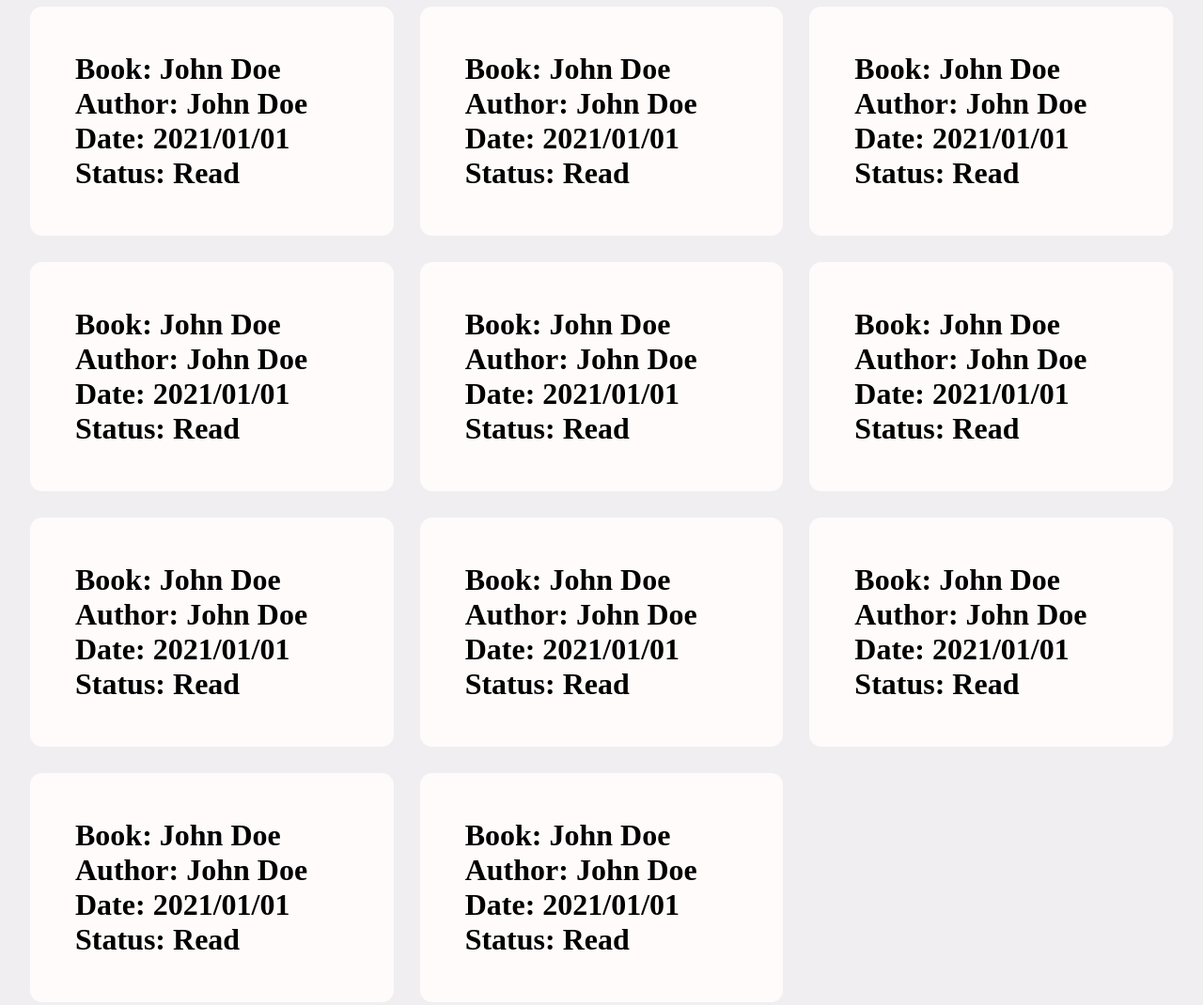
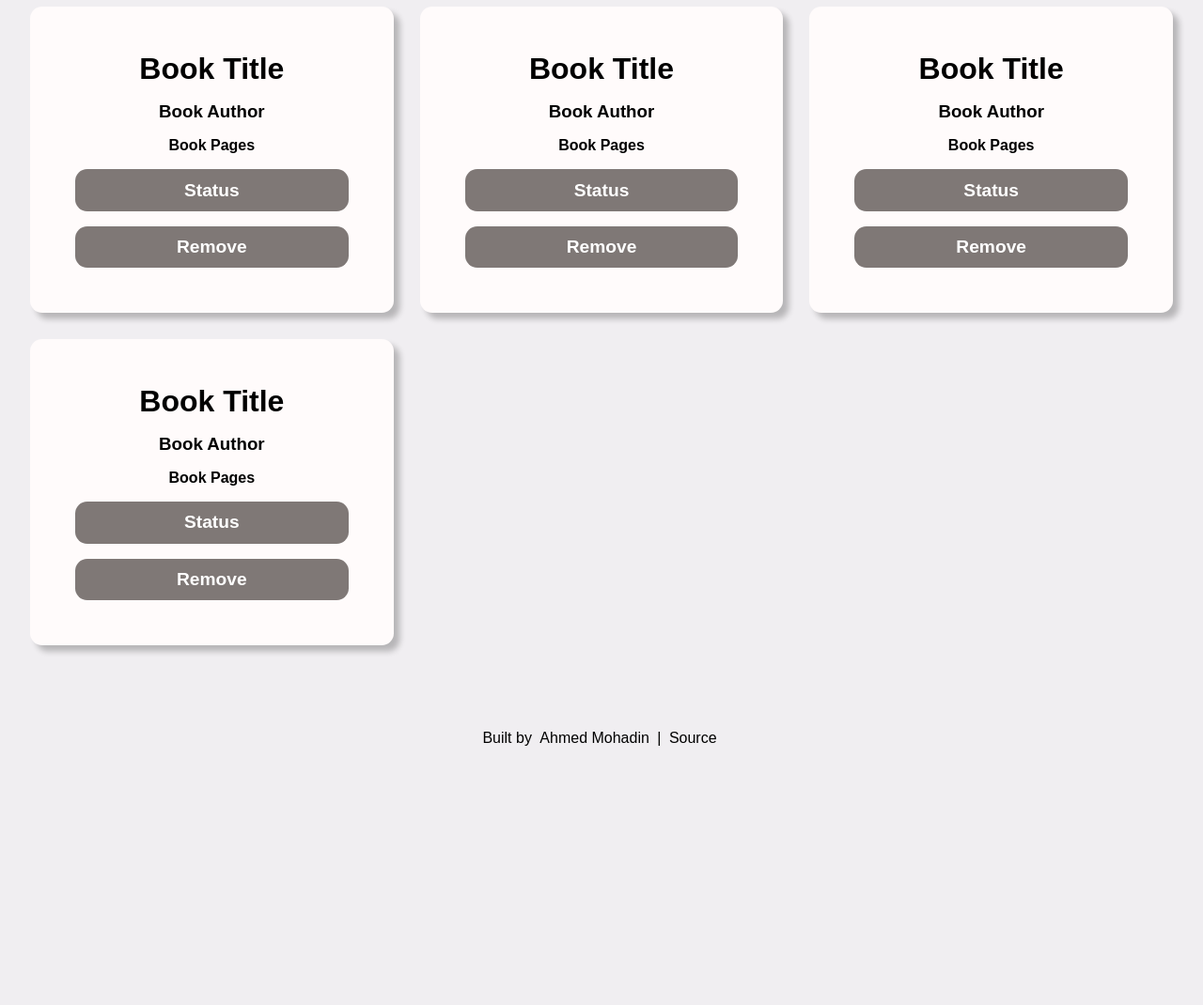
Before and after one commit to Ahmed-Mohadin/library, a plain HTML site: page index.html in a window 1280 px wide. Shown: the part 240-1310 px from the top of the page at 94% size. After the commit the page ends 1059 px from the top, so only its background shows below. Drawn offline with Linux system fonts and the light colour scheme.

Commit message:
Updated ui design, added media queries

```diff
--- a/index.html
+++ b/index.html
@@ -15,75 +15,76 @@
     <main>
         <button class="btn btn-add">+ Add book</button>
         <div class="grid">
-            <div>
-                <h1>Book: John Doe</h1>
-                <h1>Author: John Doe</h1>
-                <h1>Date: 2021/01/01</h1>
-                <h1>Status: Read</h1>
+            <div class="grid-book">
+                <h2>Book Title</h2>
+                <h3>Book Author</h3>
+                <h4>Book Pages</h4>
+                <button class="btn btn-status">Status</button>
+                <button class="btn btn-remove">Remove</button>
             </div>
-            <div>
-                <h1>Book: John Doe</h1>
-                <h1>Author: John Doe</h1>
-                <h1>Date: 2021/01/01</h1>
-                <h1>Status: Read</h1>
+            <div class="grid-book">
+                <h2>Book Title</h2>
+                <h3>Book Author</h3>
+                <h4>Book Pages</h4>
+                <button class="btn btn-status">Status</button>
+                <button class="btn btn-remove">Remove</button>
             </div>
-            <div>
-                <h1>Book: John Doe</h1>
-                <h1>Author: John Doe</h1>
-                <h1>Date: 2021/01/01</h1>
-                <h1>Status: Read</h1>
+            <div class="grid-book">
+                <h2>Book Title</h2>
+                <h3>Book Author</h3>
+                <h4>Book Pages</h4>
+                <button class="btn btn-status">Status</button>
+                <button class="btn btn-remove">Remove</button>
             </div>
-            <div>
-                <h1>Book: John Doe</h1>
-                <h1>Author: John Doe</h1>
-                <h1>Date: 2021/01/01</h1>
-                <h1>Status: Read</h1>
+            <div class="grid-book">
+                <h2>Book Title</h2>
+                <h3>Book Author</h3>
+                <h4>Book Pages</h4>
+                <button class="btn btn-status">Status</button>
+                <button class="btn btn-remove">Remove</button>
             </div>
-            <div>
-                <h1>Book: John Doe</h1>
-                <h1>Author: John Doe</h1>
-                <h1>Date: 2021/01/01</h1>
-                <h1>Status: Read</h1>
-            </div>
-            <div>
-                <h1>Book: John Doe</h1>
-                <h1>Author: John Doe</h1>
-                <h1>Date: 2021/01/01</h1>
-                <h1>Status: Read</h1>
-            </div>
-            <div>
-                <h1>Book: John Doe</h1>
-                <h1>Author: John Doe</h1>
-                <h1>Date: 2021/01/01</h1>
-                <h1>Status: Read</h1>
-            </div>
-            <div>
-                <h1>Book: John Doe</h1>
-                <h1>Author: John Doe</h1>
-                <h1>Date: 2021/01/01</h1>
-                <h1>Status: Read</h1>
-            </div>
-            <div>
-                <h1>Book: John Doe</h1>
-                <h1>Author: John Doe</h1>
-                <h1>Date: 2021/01/01</h1>
-                <h1>Status: Read</h1>
-            </div>
-            <div>
-                <h1>Book: John Doe</h1>
-                <h1>Author: John Doe</h1>
-                <h1>Date: 2021/01/01</h1>
-                <h1>Status: Read</h1>
-            </div>
-            <div>
-                <h1>Book: John Doe</h1>
-                <h1>Author: John Doe</h1>
-                <h1>Date: 2021/01/01</h1>
-                <h1>Status: Read</h1>
+        </div>
+    </main>
+    <aside class="not-active">
+        <form class="book-form ">
+            <h3>Add New Book</h3>
+
+            <input
+                type="text"
+                name="book-title"
+                id="book-title"
+                placeholder="Title"
+                maxlength="75"
+                required
+            />
+
+            <input
+                type="text"
+                name="book-author"
+                id="book-author"
+                placeholder="Author"
+                maxlength="75"
+                required
+            />
+
+            <input
+                type="number"
+                name="book-pages"
+                id="book-pages"
+                placeholder="Pages"
+                min="0"
+                max="9999"
+                required
+            />
+
+            <div class="book-status">
+                <label for="book-status">Have you read the book?</label>
+                <input type="checkbox" name="book-status" id="book-status"  value="read">
             </div>
 
-        </div>
-    </main>
+            <button type="submit" class="btn btn-submit">Sumbit</button>
+        </form>
+    </aside>
     <footer>
         <p>
             Built by
--- a/styles/style.css
+++ b/styles/style.css
@@ -5,7 +5,7 @@
     box-sizing: border-box;
 }
 html{
-    /* font-family: 'Permanent Marker', cursive; */
+    font-family: sans-serif;
     min-height: 100%;
     position: relative;
 }
@@ -41,15 +41,21 @@ main{
     padding: 2rem;
     text-align: center;
 }
-main .btn-add{
+main .btn-add:hover{
+    background-color: #D7D7D7;
+}
+
+/* .btn */
+.btn{
     font-size: 1.8em;
     padding: 0.7rem 1.5rem;
     border-radius: 0.8rem;
     border: none;
+    outline: none;
     font-weight: bold;
+    font-family: sans-serif;
 }
-main .btn-add:hover{
-    background-color: #D7D7D7;
+.btn:hover{
     cursor: pointer;
 }
 
@@ -57,17 +63,107 @@ main .btn-add:hover{
 .grid{
     margin-top: 2rem;
     display: grid;
-    grid-template: repeat(3, 1fr) / repeat(3, 1fr);
+    grid-template-columns: repeat(3, 1fr);
     grid-gap: 1.75rem;
 }
 .grid div{
-    text-align: left;
     background-color: #FFFBFB;
     padding: 3rem;
     border-radius: 0.8rem;
+    box-shadow: rgba(0, 0, 0, 0.24) 0.4rem 0.4rem 0.4rem;
 }
-.grid div:hover{
-    background-color: #D7D7D7;
+.grid div h2{
+    font-size: 2em;
+}
+.grid .grid-book{
+    display: flex;
+    flex-direction: column;
+    gap: 1rem;
+}
+.grid .grid-book .btn{
+    font-size: 1.2em;
+    color: #FFF;
+    background-color: rgba(96, 88, 86, 0.8);
+}
+.grid .grid-book .btn:hover{
+    background-color: #605856;
+}
+
+.status-read{
+    background-color: rgba(114, 176, 29, 0.8);
+}
+status-read:hover{
+    background-color: #72B01D;
+}
+.status-notread{
+    background-color: rgb(219, 58, 52, 0.8);
+}
+status-notread:hover{
+    background-color: #DB3A34;
+}
+
+/* form */
+aside{
+    position: fixed;
+    z-index: 1;
+    top: 50%;
+    left: 50%;
+    transform: translate(-50%, -50%);
+    display: flex;
+    justify-content: center;
+    align-items: center;
+}
+form{
+    display: flex;
+    flex-direction: column;
+    gap: 1.5rem;
+    background-color: #FFFBFB;
+    padding: 2rem;
+    width: 20rem;
+    border-radius: 0.8rem;
+}
+form h3{
+    font-size: 1.4em;
+}
+form > input{
+    background-color: #F0EEF1;
+    border: none;
+    font-family: sans-serif;
+    outline: none;
+    width: 100%;
+    padding: 0.8rem;
+    border-radius: 0.4rem;
+}
+form input::placeholder{
+    font-size: 1.2em;
+}
+form .book-status{
+    display: flex;
+    flex-direction: row;
+    justify-content: space-evenly;
+    align-items: center;
+}
+form .book-status > input{
+    transform: scale(1.5);
+    outline: none;
+    border: none;
+}
+form .btn-submit{
+    font-size: 1.2em;
+    background-color: rgba(97, 231, 134, 0.8);
+    color: #FFF;
+}
+form .btn-submit:hover{
+    background-color: #61E786;
+}
+
+.not-active{
+    display: none;
+}
+.overlay{
+    width: 100%;
+    height: 100%;
+    background-color: rgba(0, 0, 0, 0.5);
 }
 
 /* footer */
@@ -87,8 +183,25 @@ footer a{
     border: solid 0.3rem transparent;
 }
 footer a:hover{
-    color: #F0E100;
-    border-bottom-color: #F0E100;
+    color: #F3817D;
+    border-bottom-color: #F3817D;
 }
 
 /* media queries */
+@media (max-width: 800px){
+    /* .grid */
+    .grid{
+        grid-template-columns: 1fr 1fr;
+    }
+}
+@media (max-width: 426px){
+    /* .grid */
+    .grid{
+        grid-template-columns: 1fr;
+    }
+
+    /* form */
+    form{
+        width: 17.5rem;
+    }
+}
```
